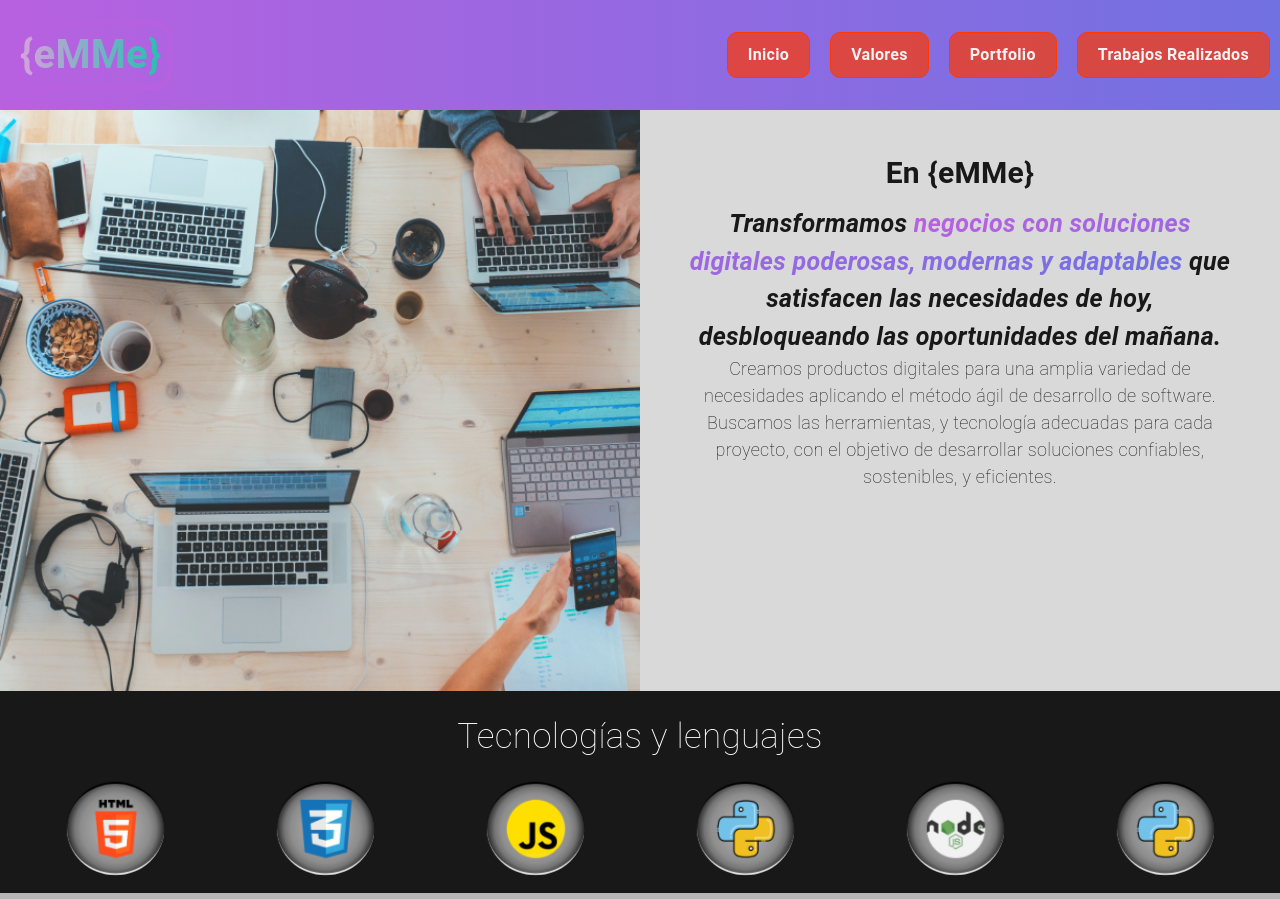
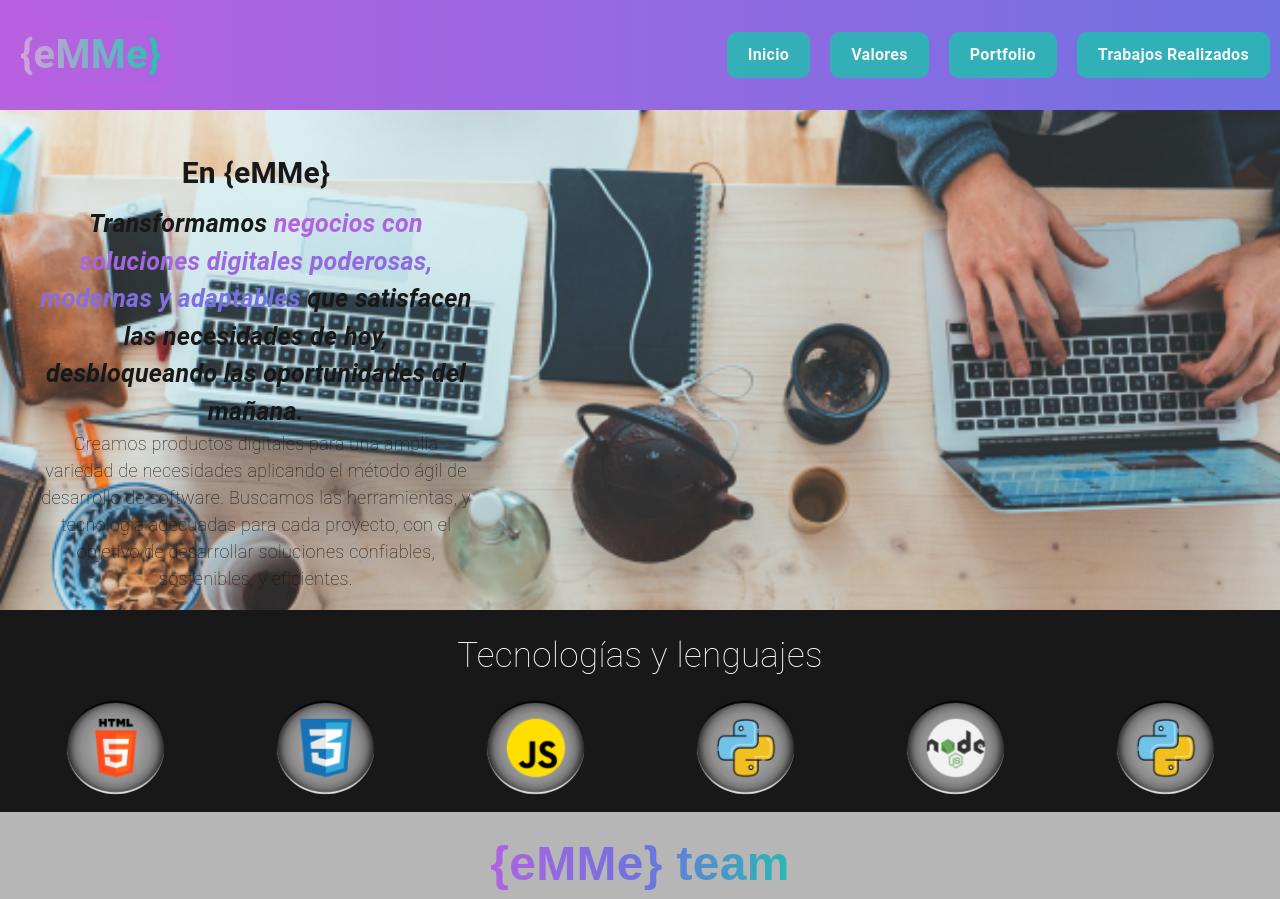
Before and after one commit to pratocarolinab/CAC4.0_Py, a plain HTML site: page index.html in a window 1280 px wide. Shown: the top 899 px of the page. Drawn offline with nearby package versions, Linux system fonts and the light colour scheme; no server answers.

Commit message:
burguer-scroll

```diff
--- a/css/cases.css
+++ b/css/cases.css
@@ -85,8 +85,8 @@
 }
 
 
-/* -------- Mobile -------- */
-@media only screen and (max-width: 768px) {
+/* -------- TABLET ==================================================================== -------- */
+@media only screen and (max-width: 769px) {
   body {
       background-color: rgb(24, 24, 24);
   }
@@ -121,4 +121,3 @@
     margin-bottom: -20px;
   }
 }
-/* ------ TABLETs ------ */
--- a/css/design-system.css
+++ b/css/design-system.css
@@ -18,6 +18,8 @@
     --color-mora-800: rgb(113, 113, 226, 0.8);
     --color-mora-500: rgb(113, 113, 226, 0.5);
     --color-mora-300: rgb(113, 113, 226, 0.3);
+    --font-color-mora-dark: rgb(36, 36, 68);
+
 
     --color-verde: rgb(31, 193, 174);
     --color-verde-800: rgb(31, 193, 174, 0.8);
--- a/css/header.css
+++ b/css/header.css
@@ -65,8 +65,8 @@ header::before {
         border-radius: 10px;
         padding: 10px 20px;
         transition: all 0.5s ease-in-out;
-        border: 1px solid var(--color-coquenicot);
-        background-color: rgb(255, 56, 0, 0.7);
+        border: 1px solid var(--color-verde-300);
+        background-color: var(--color-verde-800);
         color: var(--font-color-light);
         font-weight: bold;
 
@@ -142,7 +142,7 @@ header::before {
 }
 
 /* TABLETs ========================================================================= */
-@media only screen and (max-width: 768px) {
+@media only screen and (max-width: 769px) {
     /* Hambur Menu */
     .menu-burguer {
         display: flex;
@@ -243,10 +243,10 @@ header::before {
         display: inline-block;
         width: 100%;
         border-radius: 0;
-        border: 1px solid var(--color-coquenicot);
-        background-color: rgb(255, 56, 0, 0.9);
+        border: 1px solid rgb(113, 113, 226);
+        background-color: rgb(113, 113, 226, 0.95);
         font-size: 2.5rem;
-        color: var(--font-color-light);
+        color: var(--font-color-mora-dark);
         font-weight: bold;
     }
 
--- a/css/team.css
+++ b/css/team.css
@@ -61,7 +61,7 @@
 }
 
 /* TABLET ===============================================================================================*/
-@media (max-width: 768px) {
+@media (max-width: 769px) {
     .contImagenesEquipo {
         /*position: relative;*/
         top: 5rem;
--- a/css/valores.css
+++ b/css/valores.css
@@ -1,23 +1,29 @@
 /* This file contains the styles for the values section */
-.valores{
+.valores {
     display: flex;
     flex-wrap: wrap;
     background-color: #D9D9D9;
     padding: 0px;
+    height: 500px;
+    overflow: hidden;
+    position: relative;
 }
+
 .valoresImage{
-    width: 50%;
+    width: 100%;
     height: auto;
 }
 
 .imgValoresImage {
-    height: 100%;
+    max-height: 100%;
 }
 
 .valores-container{
-    width: 50%;
+    width: 40%;
     padding: 4rem;
+    padding-bottom: 0;
     height: auto;
+    position: absolute;
 }
 
 .valoresTitle{
@@ -70,7 +76,7 @@
         width: 92%;
         position: absolute;
         padding: 1rem;
-        bottom: -40%;
+        bottom: 4%;
         z-index: 10;
         margin: 0 4%;
     }
@@ -81,7 +87,7 @@
         height: 100%;
         position: absolute;
         border-radius: 30px;
-        background-color: #D9D9D970;
+        background-color: #D9D9D990;
         left: 0;
         bottom: 0;
         backdrop-filter: blur(20px) ;
```
